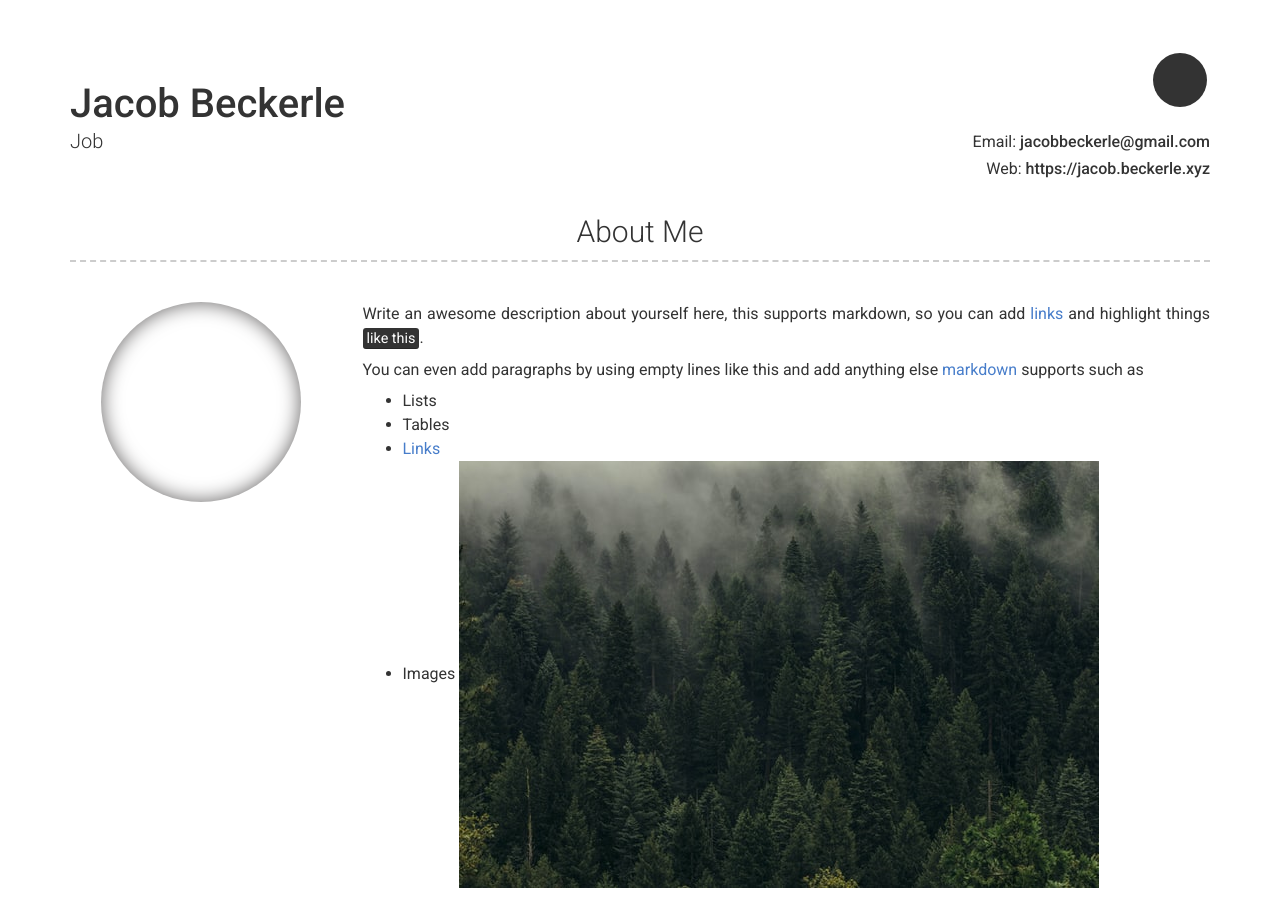
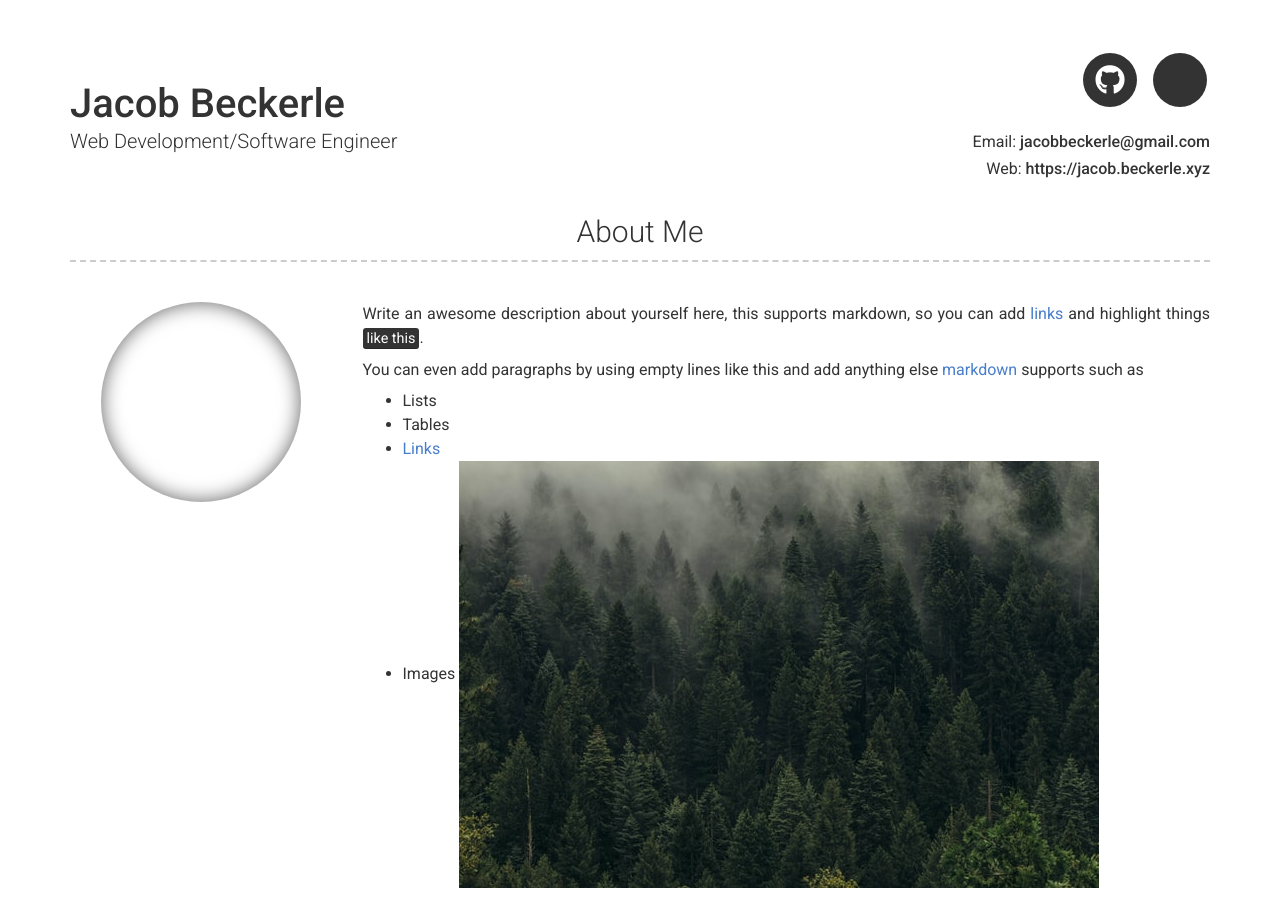
Before and after one commit to ManfredRichthofen/Resume, a Jekyll site: the page built from index.md, in a window 1280 px wide and 900 px high. Built offline with Jekyll 4.4.1, drawn with Linux system fonts in a browser that asks for light colours; nearby versions of some CDN libraries; part of the change alters nothing that is shown.

Commit message:
Update _config.yml

```diff
--- a/_config.yml
+++ b/_config.yml
@@ -7,7 +7,7 @@ version: 2
 
 # Personal info
 name: Jacob Beckerle
-title: Job
+title: Web Development/Software Engineer
 email: jacobbeckerle@gmail.com
 # email_title: Email (Email title override)
 phone:
@@ -20,18 +20,11 @@ darkmode: false
 
 # Social links
 twitter_username:
-github_username:
+github_username: ManfredRichthofen
 stackoverflow_username:
-dribbble_username:
 facebook_username:
-flickr_username:
 instagram_username:
-linkedin_username:
-xing_username:
-pinterest_username:
-youtube_username:
-googleplus_username:
-orcid_username:
+
 
 # Additional icon links
 additional_links:
```
